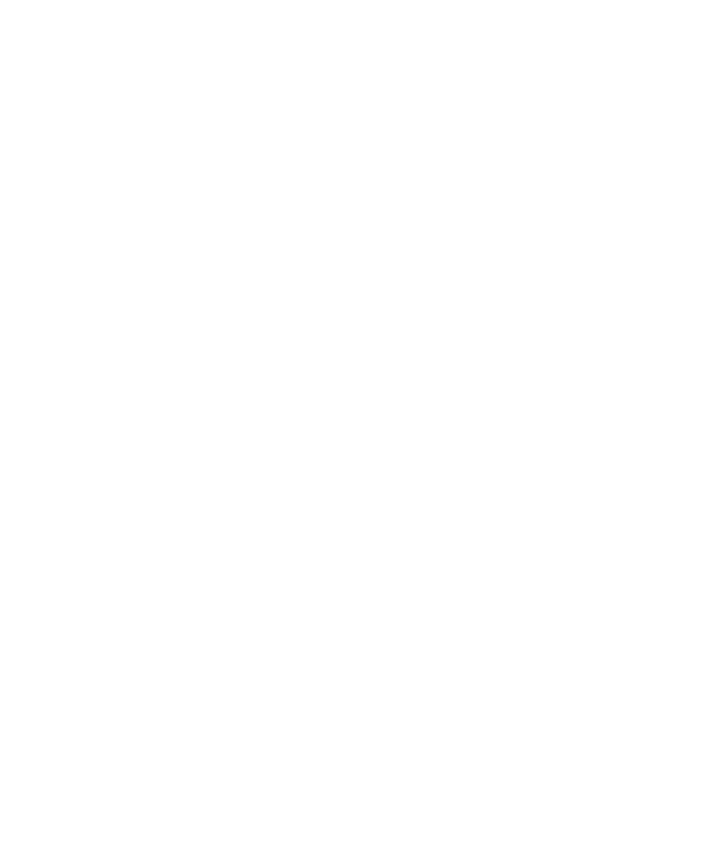
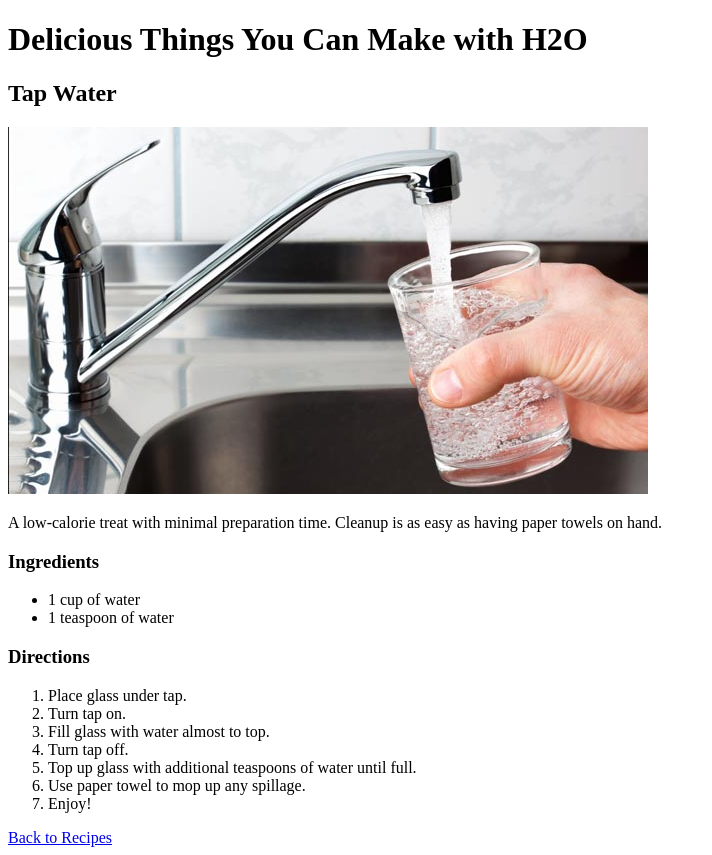
Before and after one commit to DemiGODzilla/odin-recipes-dos, a plain HTML site: page tap-water.html in a window 1280 px wide. Shown: the whole page, without its empty margins (0-712 px from the left). Before the commit the page ends 800 px from the top, so only its background shows below. Drawn offline with Linux system fonts and the light colour scheme.

Commit message:
Add content to tap-water.html, add img folder

```diff
--- a/tap-water.html
+++ b/tap-water.html
@@ -0,0 +1,30 @@
+<!DOCTYPE html>
+<html lang="en">
+    <head>
+        <meta charset="utf-8">
+        <title>Tap Water</title>
+    </head>
+    <body>
+        <h1>Delicious Things You Can Make with H2O</h1>
+        <h2>Tap Water</h2>
+        <img src="./img/tap-water.jpg">
+        <p>A low-calorie treat with minimal preparation time. Cleanup is as easy as having paper towels on hand.</p>
+        <h3>Ingredients</h3>
+        <ul>
+            <li>1 cup of water</li>
+            <li>1 teaspoon of water</li>
+        </ul>
+        <h3>Directions</h3>
+        <ol>
+            <li>Place glass under tap.</li>
+            <li>Turn tap on.</li>
+            <li>Fill glass with water almost to top.</li>
+            <li>Turn tap off.</li>
+            <li>Top up glass with additional teaspoons of water until full.</li>
+            <li>Use paper towel to mop up any spillage.</li>
+            <li>Enjoy!</li>
+        </ol>
+        <a href="./index.html">Back to Recipes</a>
+
+    </body>
+</html>
```
Also changed, not shown: ice-cubes.html (+3 -2 lines), index.html (+1 -1 lines), img/boiled-water.jpg (added), img/tap-water.jpg (added).
